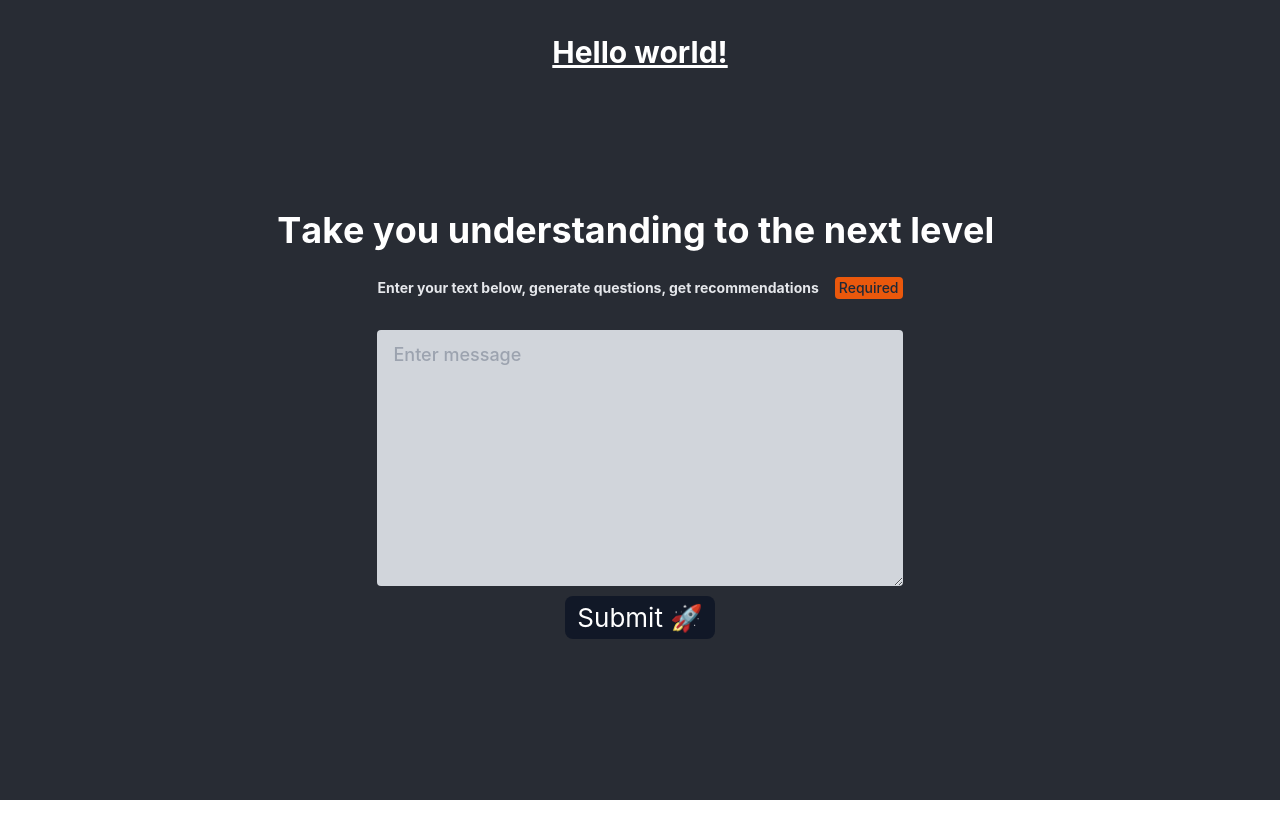
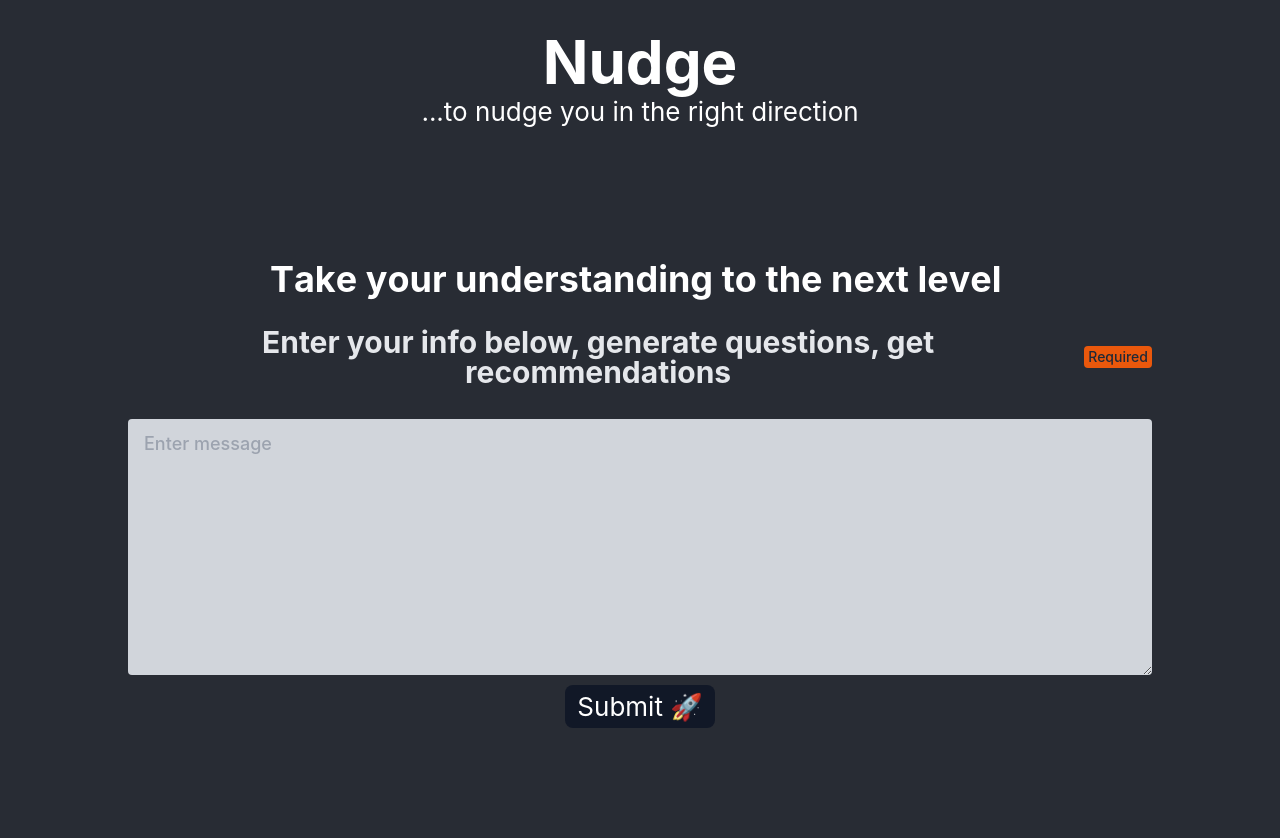
Before and after one commit to PyromancerBoom/ai-hack-nudge, a React (Create React App) app in the folder cinnamonroll/: page / in a window 1280 px wide. Shown: the top 838 px of the page. Before the commit the page ends 800 px from the top, so only its background shows below. Built offline with nearby package versions, Linux system fonts and the light colour scheme.

Commit message:
smol changes lol

```diff
--- a/cinnamonroll/src/App.js
+++ b/cinnamonroll/src/App.js
@@ -5,7 +5,8 @@ function App() {
   return (
     <div className="App">
       <header className="App-header">
-        <h1 className="text-3xl font-bold underline">Hello world!</h1>
+        <h1 className="mt-8 text-6xl font-bold">Nudge</h1>
+        <h2>...to nudge you in the right direction</h2>
         <Demo />
       </header>
     </div>
--- a/cinnamonroll/src/components/Demo.js
+++ b/cinnamonroll/src/components/Demo.js
@@ -11,12 +11,12 @@ const Demo = () => {
 
     return (
       <div
-        className="w-full mx-auto py-3 flex items-center justify-center text-center
+        className="w-full mx-auto pb-3 flex items-center justify-center text-center
             overflow-hidden"
       >
         <h1
           className={`inline-block w-full text-dark font-bold
-              text-6xl text-left
+              text-7xl text-left
               sm:!py-0
               xl:!text-4xl
               lg:!text-center
@@ -51,7 +51,7 @@ const Demo = () => {
 
           <div className="w-full flex flex-col items-center ">
             <MyHeading
-              text="Take you understanding to the next level "
+              text="Take your understanding to the next level "
               className=""
             />
 
--- a/cinnamonroll/src/components/Layout.js
+++ b/cinnamonroll/src/components/Layout.js
@@ -3,7 +3,7 @@ import React from "react";
 const Layout = ({ children, className = "" }) => {
   return (
     <div
-      className={`w-full h-full max-w-1100 inline-block bg-dark py-0 px-64 pt-0
+      className={`w-full h-full max-w-1000 inline-block bg-dark py-0 px-64 pt-0
     xl:!p-32
     lg:!p-24
     md:!p-16
--- a/cinnamonroll/src/components/TextBoxInput.js
+++ b/cinnamonroll/src/components/TextBoxInput.js
@@ -8,8 +8,8 @@ const TextBoxInput = ({ setUserMessage }) => {
           className="text-gray-200 text-3xl font-bold leading-none"
           htmlFor="textarea"
         >
-          <p className="my-4 text-2xl md:text-sm sm:text-xs">
-            Enter your text below, generate questions, get recommendations{" "}
+          <p className="my-4 text-1xl">
+            Enter your info below, generate questions, get recommendations{" "}
             <br />{" "}
           </p>
         </label>
```
Also changed, not shown: cinnamonroll/src/components/OpenAIPromptGenerator.js (+0 -7 lines).
